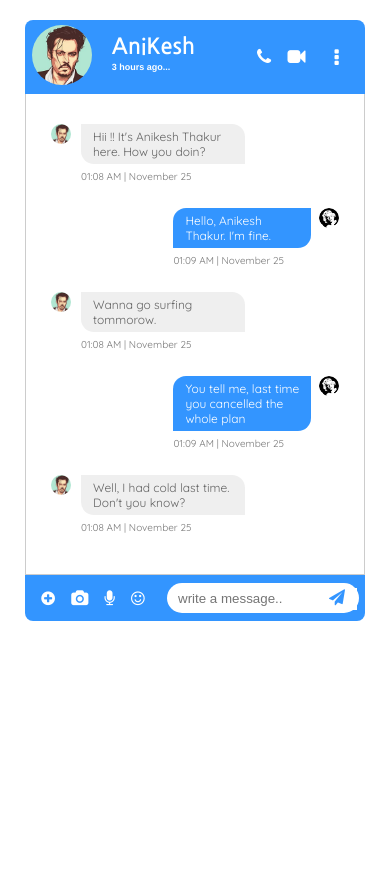
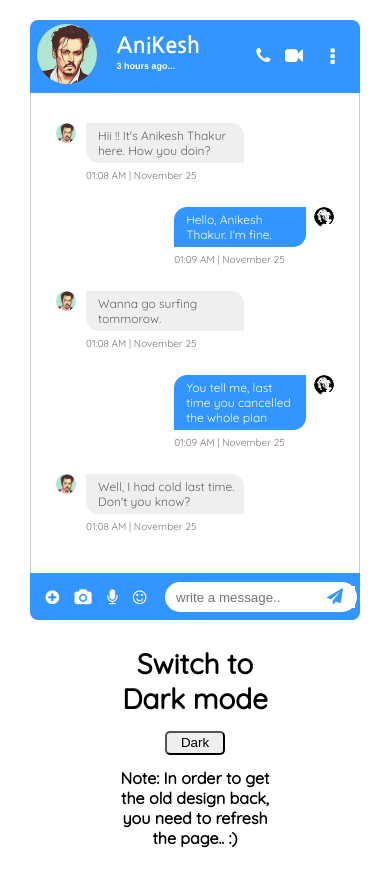
Before and after one commit to AnikeshThakur198/Message_Screen, a plain HTML site: page index.html in a window 390 px wide. Before the commit the page ends 844 px from the top, so only its background shows below. Drawn offline with Linux system fonts and the light colour scheme.

Commit message:
Message-Screen

```diff
--- a/index.html
+++ b/index.html
@@ -11,11 +11,11 @@
         <title>Message Screen</title>
     </head>
 
-    <body>
+    <body id='body'>
         <div class="container">
 
             <!-- Section1 : Message Header -->
-            <section class="msg-header">
+            <section id="header" class="msg-header">
                 <div class="header-img">
                     <img style="width:60px; height:60px; cursor: pointer; border-radius: 50%" src="./img/Image3.jpeg" alt="profile_pic">
                 </div>
@@ -32,8 +32,8 @@
                             <a href=""><i class="fa fa-ellipsis-v"></i></a>
                             <div class="list">
                                 <ul>
-                                    <li class="list-elem"><a class="list-link" href="">View</a></li>
-                                    <li class="mode"><a class="list-link" href="">Media</a></li>
+                                    <li class="list-elem"><a id="list-link1" class="list-link" href="">View</a></li>
+                                    <li class="mode"><a id="list-link2" class="list-link" href="">Media</a></li>
                                 </ul>
                             </div>
                     </div>
@@ -56,7 +56,7 @@
 
                     <div class="sent-msg">
                         <div class="s-msg">
-                            <p>Hello, Anikesh Thakur. I'm fine.</p>
+                            <p id="s-msg1">Hello, Anikesh Thakur. I'm fine.</p>
                             <span class="time">01:09 AM | November 25</span>
                         </div>
                         <div class="recieved-msg-img">
@@ -76,7 +76,7 @@
 
                     <div class="sent-msg">
                         <div class="s-msg">
-                            <p>You tell me, last time you cancelled the whole plan</p>
+                            <p id="s-msg2">You tell me, last time you cancelled the whole plan</p>
                             <span class="time">01:09 AM | November 25</span>
                         </div>
                         <div class="recieved-msg-img">
@@ -98,7 +98,7 @@
             </section>
 
             <!-- Section3 : Footer -->
-            <section class="msg-footer">
+            <section id="footer" class="msg-footer">
                 <div class="footer-icon">
                     <a href=""><i class="fa fa-plus-circle foot-link"></i></a>
                     <a href=""><i class="fa fa-camera foot-link"></i></a>
@@ -110,13 +110,19 @@
                         <input type="text" class="form-control" placeholder="write a message.. ">
                     </div>
                     <div class="send-logo">
-                        <a href=""><i class="fa fa-paper-plane foot-link sent-logo"></i></a>
+                        <a href=""><i id="sent" class="fa fa-paper-plane foot-link sent-logo"></i></a>
                     </div>
                 </div>
             </section>
 
         </div>
 
+        <div class="dark-mode">
+            <p>Switch to Dark mode</p>
+            <button class="dark" onclick="dark()">Dark</button>
+            <p class='para'>Note: In order to get the old design back, you need to refresh the page.. :)</p>
+        </div>
+
         <script src="script.js"></script>
     </body>
 </html>
--- a/script.js
+++ b/script.js
@@ -1,4 +1,26 @@
-function color(col){
-    var el = document.querySelector("body");
-    el.style.background = col;
+// Dark Mode
+function dark(){
+    var el = document.querySelector('body');
+    var el1 = document.getElementById("footer");
+    var el2 = document.getElementById("sent");
+    var el3 = document.getElementById("s-msg1");
+    var el4 = document.getElementById("s-msg2");
+    var el5 = document.getElementById("list-link1");
+    var el6 = document.getElementById("list-link2");
+    var el7 = document.getElementById("header");
+    var el8 = document.querySelector('.msg-inbox');
+    var el9 = document.querySelectorAll('.r-msg > p')
+
+    el.style.background = 'rgba(0, 0, 0, 0.1)';
+    el1.style.background = 'rgba(0, 0, 0, 0.6)';
+    el2.style.color = 'rgba(0, 0, 0, 0.6)';
+    el3.style.background = 'rgba(0, 0, 0, 0.6)';
+    el4.style.background = 'rgba(0, 0, 0, 0.6)';
+    el5.style.color = 'rgba(0, 0, 0, 0.6)';
+    el6.style.color = 'rgba(0, 0, 0, 0.6)';
+    el7.style.background = 'rgba(0, 0, 0, 0.6)';
+    el8.style.border = '1px solid rgba(0, 0, 0, 0.6)';
+    for(e of el9){
+        e.style.background = 'rgb(255, 255, 255)';
+    }
 }
--- a/style.css
+++ b/style.css
@@ -1,12 +1,8 @@
-/* font-family: 'Nanum Gothic', sans-serif;
-font-family: 'Quicksand', sans-serif; */
-
 * ,body{
     margin: 0;
 }
 
 .container{
-
     width: 410px;
     margin: 5% auto 4%;
     font-family: 'Quicksand', sans-serif;
@@ -54,7 +50,6 @@ font-family: 'Quicksand', sans-serif; */
 }
 .head-link:hover{
     transform: scale(1.2);
-    /* color: rgba(255, 255, 255, 0.8); */
 }
 .info-link{
     display: block;
@@ -92,7 +87,6 @@ font-family: 'Quicksand', sans-serif; */
 }
 .list-link{
     text-decoration: none;
-    /* font-weight: bold; */
     color: rgba(0, 123, 255, 0.6);
     transition: all .1s ease;
 }
@@ -110,6 +104,7 @@ font-family: 'Quicksand', sans-serif; */
 .msg-inbox{
     border: 1px solid #ccc;
     border-top: none;
+    border-bottom: none;
     overflow: hidden;
 }
 
@@ -147,7 +142,6 @@ font-family: 'Quicksand', sans-serif; */
     display: flex;
     flex-direction: row;
     margin: 24px 0 24px 42.5%;
-    /* margin: 26px 0 26px 179px; */
 }
 .s-msg p{
     background: rgba(0, 123, 255, 0.8) none repeat scroll 0 0;
@@ -229,11 +223,38 @@ font-family: 'Quicksand', sans-serif; */
 
 
 
+/* Dark Mode */
+
+.dark-mode{
+    width: 44%;
+    margin: auto auto 4%;
+    text-align: center;
+}
+.dark-mode p{
+    font-size: 28px;
+    font-family: 'Quicksand', sans-serif;
+    font-weight: bold;
+    padding: 10px 0;
+}
+.dark-mode .dark{
+    width: 60px;
+    height: 24px;
+    line-height: 18px;
+    border-radius: 5px;
+    margin: 3% 0 2% 0;
+    outline: none;
+}
+.dark-mode .para {
+    font-size: 16px;
+}
+
+
+
 /* Media Queries */
 
 @media (max-width: 430px){
     .container{
-        width: 340px;
+        width: 330px;
     }
 
     .msg-header{
```
